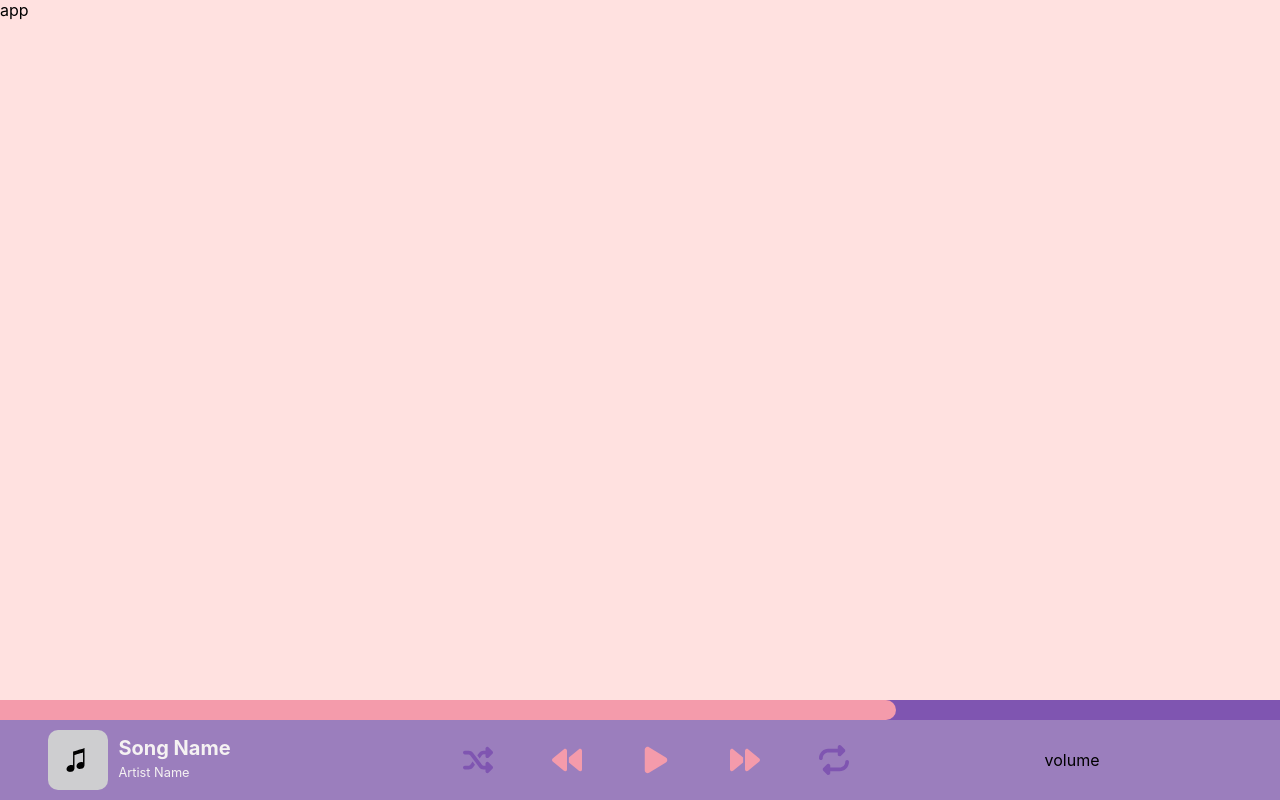
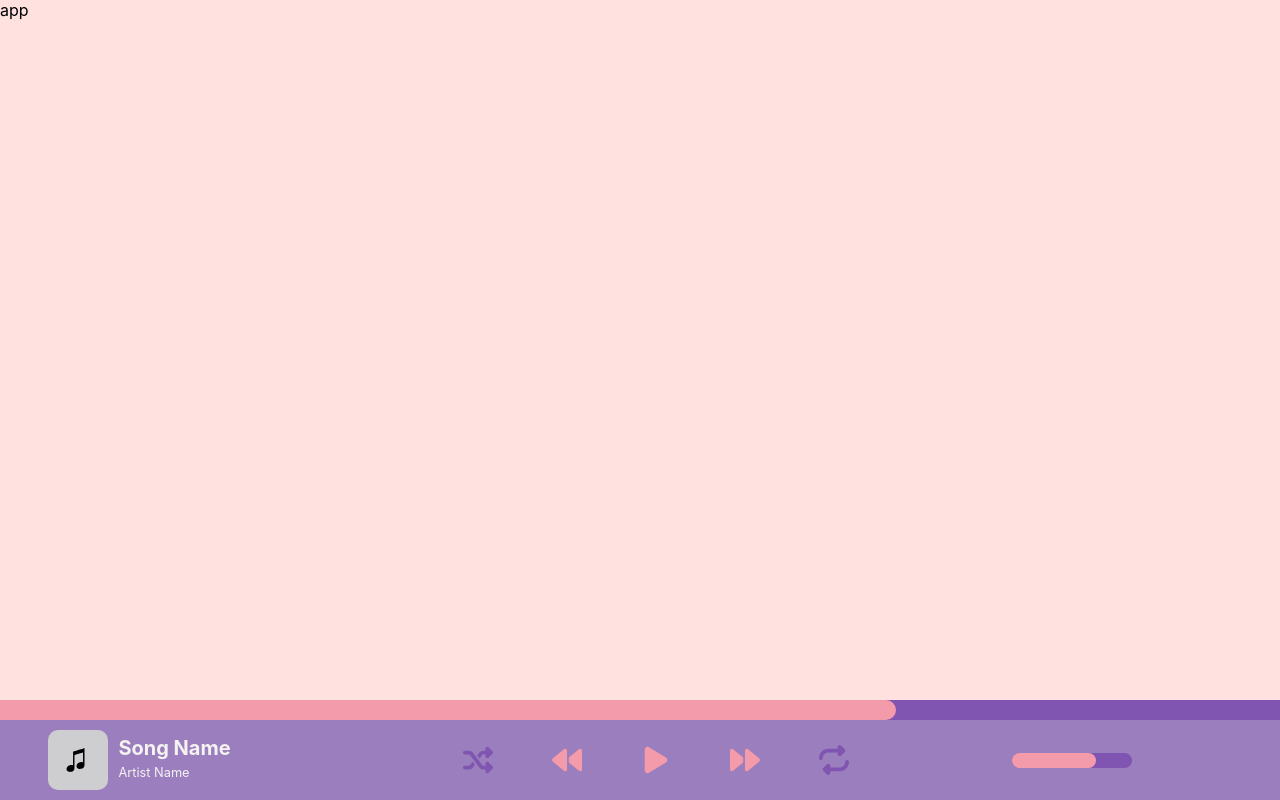
Before and after one commit to kalecio/songbridge, a React (Vite) app: page / in a window 1280 px wide. Built offline with nearby package versions, Linux system fonts and the light colour scheme; a web font is replaced by a local one.

Commit message:
feat: create custom slider component

```diff
--- a/src/Components/Player/Player.tsx
+++ b/src/Components/Player/Player.tsx
@@ -1,4 +1,5 @@
 import ProgressBar from '../ProgressBar/ProgressBar';
+import Slider from '../Slider/Slider';
 import Song from '../Song/Song';
 
 import { PlayerContainer, StyledPlayer, Controls, Shuffle, Prev, Play, Next, Repeat, Volume } from './styles';
@@ -16,7 +17,9 @@ const Player = () => {
           <Next />
           <Repeat />
         </Controls>
-        <Volume>volume</Volume>
+        <Volume>
+          <Slider min={0} max={100} value={70} />
+        </Volume>
       </StyledPlayer>
     </PlayerContainer>
   );
--- /dev/null
+++ b/src/Components/Slider/Slider.tsx
@@ -0,0 +1,32 @@
+import { useState } from "react";
+import { CustomProgressBar, ProgressBarInner, Slider, SliderContainer } from "./styles";
+
+
+interface SliderProps {
+  value: number;
+  min: number;
+  max: number;
+  height?: number;
+}
+
+const CustomSlider = ({ value, min, max, height }: SliderProps) => {
+  const [sliderValue, setValue] = useState(value);
+
+  const handleSliderChange = (event: React.ChangeEvent<HTMLInputElement>) => {
+    const newValue = parseInt(event.target.value);
+    setValue(newValue);
+  };
+
+  return (
+    <SliderContainer>
+        <CustomProgressBar $height={height}>
+            <ProgressBarInner $height={height} style={{ width: `${sliderValue}%` }} />
+        </CustomProgressBar>
+        <Slider value={sliderValue} onChange={handleSliderChange} min={min} max={max} $height={height} />
+    </SliderContainer>
+  );
+};
+
+
+
+export default CustomSlider;
--- /dev/null
+++ b/src/Components/Slider/styles.tsx
@@ -0,0 +1,51 @@
+import { styled } from 'styled-components';
+
+const ProgressBarInner = styled.div<{ $height?: number; }>`
+  background-color: #f49bab;
+  width: 0; /* Adjust with JavaScript */
+  height: ${(props) => props.$height || "15px"};
+  border-radius: 10px;
+`;
+
+const CustomProgressBar = styled.div<{ $height?: number; }>`
+  background-color: #7f55b1;
+  border-radius: 10px;
+  padding: 0px;
+  height: ${(props) => props.$height || "15px"};
+`;
+
+const SliderContainer = styled.div`
+  display: flex;
+  justify-content: center;
+  align-items: center;
+  position: relative;
+  max-width: 120px;
+  border-radius: 10px;
+`;
+
+const Slider = styled.input.attrs({ type: "range" })<{ $height?: number; }>`
+    -webkit-appearance: none;
+    width: 100%;
+    max-width: 120px;
+    height: ${(props) => props.$height || "15px"};
+    background: none;
+    outline: none;
+    opacity: 1;
+    position: absolute;
+
+    &::-webkit-slider-thumb {
+        -webkit-appearance: none;
+        appearance: none;
+        width: 0px;
+        height: 0px;
+        cursor: pointer;
+    }
+
+    &::-moz-range-thumb {
+        width: 0px;
+        height: 0px;
+        cursor: pointer;
+    }
+`
+
+export { CustomProgressBar, ProgressBarInner, SliderContainer, Slider };
```
